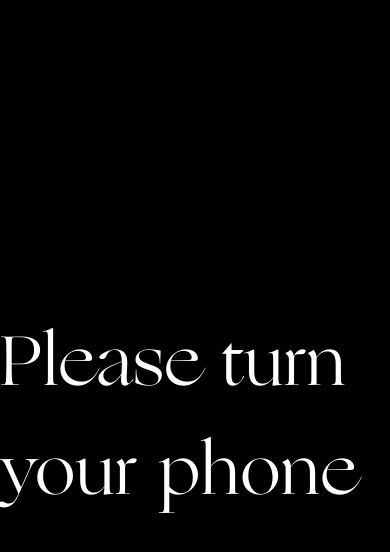
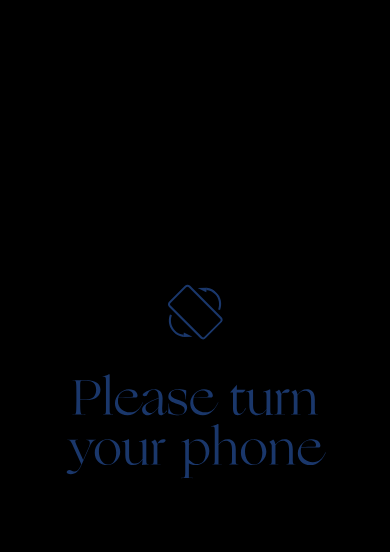
Before and after one commit to rylene/wedding, a plain HTML site: page index.html in a window 390 px wide. Shown: the top 552 px of the page. Drawn offline with Linux system fonts and the light colour scheme.

Commit message:
update turn phone asset and make sure users can't scroll while in portait

```diff
--- a/index.html
+++ b/index.html
@@ -3,11 +3,6 @@
 <head>
 <title>Selene & Ryan Get Married</title>
 <style>
-@font-face {
-	font-family: "OggRoman";
-	font-weight: 400;
-	src: url("Ogg-Roman.otf");
-}
 body {
 	background: #000;
 
@@ -43,6 +38,10 @@ body {
 	font-size: 70px;
 	pointer-events: none;
 	top: -4000px;
+	background-position: center;
+	background-repeat: no-repeat;
+	background-image: url('turnPhone.svg');
+	background-size: contain;
 }
 
 .fadein {
@@ -65,12 +64,16 @@ body {
 
 @media screen and (orientation:portrait) {
 	.psa { top: 0 }
+	body {
+		overflow: hidden;
+		height: 0 !important;
+	}
 }
 </style>
 </head>
 <body>
 	<div class="full content psa">
-		Please turn your phone
+
 	</div>
 
 	<div class="page full content" style="background-color: #1A376B; background-image: url('savethedate.svg'); background-size: contain">
@@ -89,7 +92,7 @@ let video = document.body.querySelector(".video")
 let pageHeight = pages[0].offsetHeight;
 let totalHeight = pageHeight * pages.length;
 let percent = 0;
-document.body.style.minHeight = totalHeight + "px"
+document.body.style.height = totalHeight + "px"
 
 function onScroll() {
 	window.requestAnimationFrame(onFrame);
```
